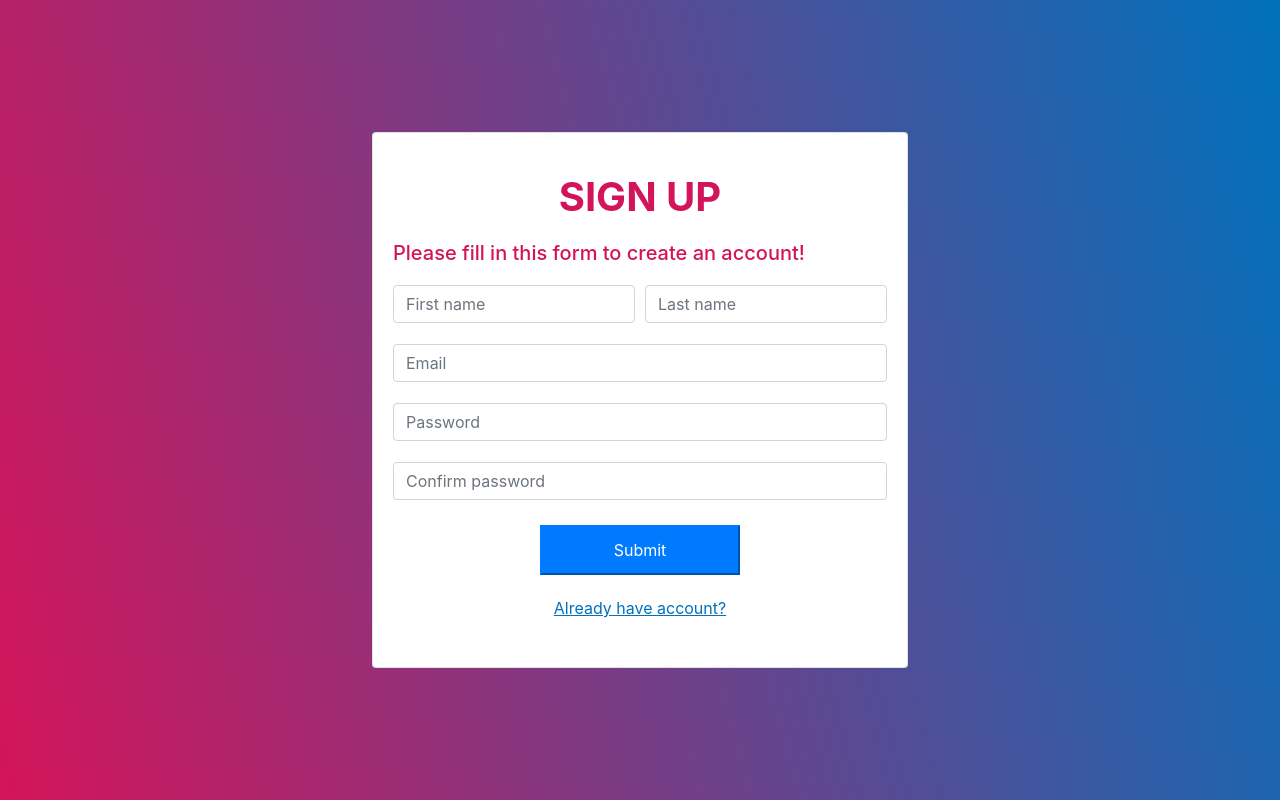
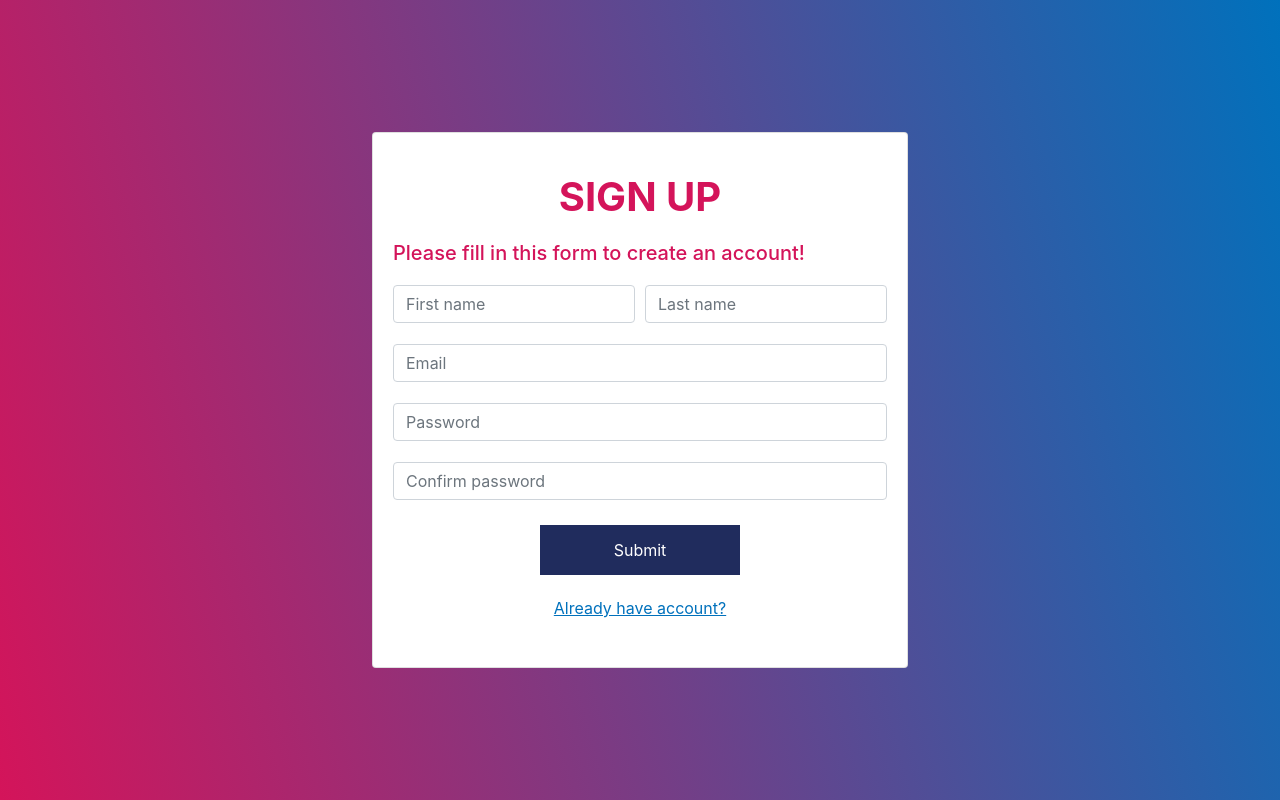
Before and after one commit to noppanat1997/CoopBoard, a React (Create React App) app: page /register in a window 1280 px wide. Built offline with nearby package versions, Linux system fonts and the light colour scheme.

Commit message:
Merge Jade-Tae Update style and Disable button if incomplete form ON SIGN UP/SIGN IN PAGE

```diff
--- a/src/css/LoginPage.css
+++ b/src/css/LoginPage.css
@@ -15,6 +15,7 @@
   height: 50px;
   background-color: #202C5D;
   border-color: #FFFFFF00;
+  color: #FFFFFF;
 }
 .btn-submit-signin:hover {
   background-color: #D4145A;
--- a/src/css/RegisterPage.css
+++ b/src/css/RegisterPage.css
@@ -15,6 +15,7 @@
   height: 50px;
   background-color: #202C5D;
   border-color: #FFFFFF00;
+  color: #FFFFFF;
 }
 .btn-submit-signup:hover {
   background-color: #D4145A;
--- a/src/pages/LoginPage.js
+++ b/src/pages/LoginPage.js
@@ -87,14 +87,17 @@ const LoginPage = (props) => {
   const onFormChange = (event) => {
     const name = event.target.name;
     const value = event.target.value;
+
     let updatedForm = { ...state.formElements };
     updatedForm[name].value = value;
     updatedForm[name].touched = true;
+
     const validatorObject = checkValidator(value, updatedForm[name].validator);
     updatedForm[name].error = {
       status: validatorObject.status,
       message: validatorObject.message
     }
+
     let formStatus = true;
     for (let name in updatedForm) {
       if (name !== 'formValid' && updatedForm[name].validator.required === true) {
@@ -156,18 +159,19 @@ const LoginPage = (props) => {
 
             <div className="text-center mb-3">
               <button
+                disabled={!state.formElements.email.value, !state.formElements.password.value}
                 type="submit"
-                className="btn-submit-signin btn-primary">
+                className="btn-submit-signin">
                 Submit</button>
             </div>
 
             <div className="text-center " >
-             <font color="#0071BC" size="4px"> Don't have an account?&nbsp;
+              <font color="#0071BC" size="4px"> Don't have an account?&nbsp;
               <Link to={`/register`}>
-                <button
-                  className="btn-tosignup btn-link">
-                  Sign Up</button>
-              </Link>
+                  <button
+                    className="btn-tosignup">
+                    Sign Up</button>
+                </Link>
               </font>
             </div>
 
--- a/src/pages/RegisterPage.js
+++ b/src/pages/RegisterPage.js
@@ -268,7 +268,7 @@ const RegisterPages = (props) => {
                 disabled={!state.formElements.firstname.value, !state.formElements.lastname.value, !state.formElements.email.value
                   , !state.formElements.password.value, !state.formElements.cfpassword.value}
                 type="submit"
-                className="btn-submit-signup btn-primary">
+                className="btn-submit-signup">
                 Submit</button>
             </div>
 
```
